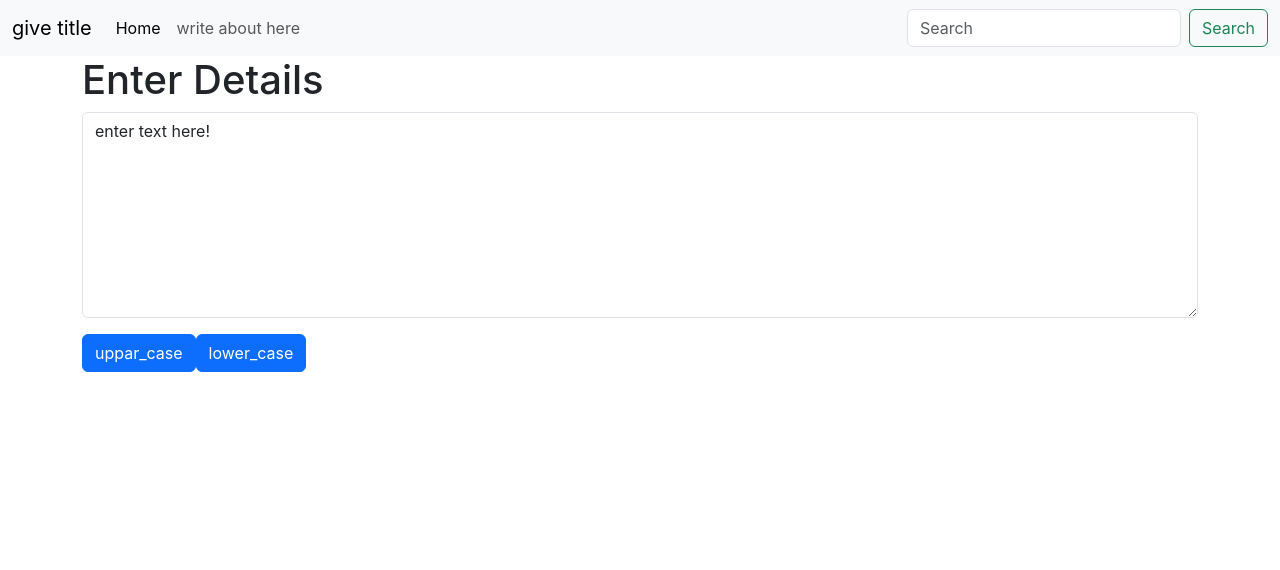
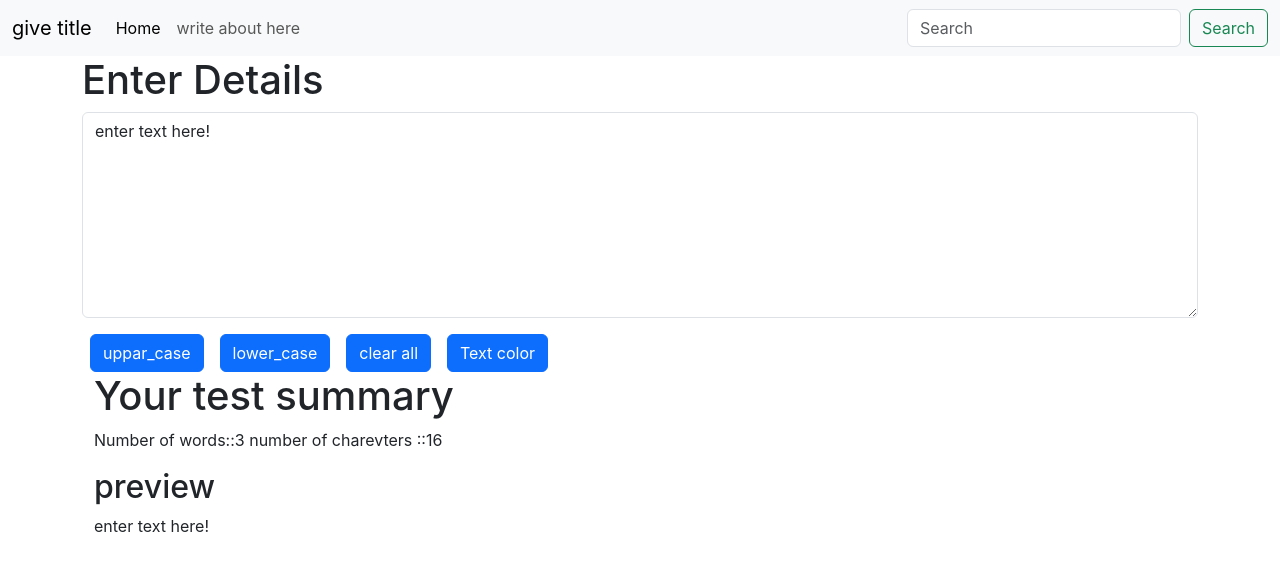
Before and after one commit to anshumanthakur07/react_learning, a React (Create React App) app: page / in a window 1280 px wide. Shown: the top 570 px of the page. Built offline with nearby package versions, Linux system fonts and the light colour scheme.

Commit message:
some more features

```diff
--- a/src/component/Textarea.js
+++ b/src/component/Textarea.js
@@ -1,34 +1,55 @@
 
-import React,{useState} from 'react'
+import React, { useState } from 'react'
 
 export default function Textarea(props) {
-    const handleUpClick=()=>{
+
+  const [text, setText] = useState('enter text here!');
+  //text="new text"  ---->wrong way to change the state
+  //setText("new text")  ---->right way to change the state
+
+  const handleUpClick = () => {
     // console.log("uppercase was clicked!")
-    let newtext=text.toUpperCase();
+    let newtext = text.toUpperCase();
     setText(newtext);
   }
-    const handledownpClick=()=>{
-    // console.log("uppercase was clicked!")
-    let newtext=text.toLowerCase();
+  const handledownpClick = () => {
+    // console.log("lowercase was clicked!")
+    let newtext = text.toLowerCase();
     setText(newtext);
   }
-    const handleOnChange=(event)=>{
+  const handleClearClick = () => {
+    let newtext = "";
+    setText(newtext);
+  }
+  const handleColorClick = () => {
+    let col=document.getElementById("txt_area");
+    col.innerHTML.style.color="red";
+  }
+  const handleOnChange = (event) => {
     // console.log("onchange was clicked!")
     setText(event.target.value);
   }
-                                                                  //text="new text"  ---->wrong way to change the state
-                                                              //setText("new text")  ---->right way to change the state
-const[text,setText]=useState('enter text here!');
+
 
   return (
     <>
       <h1>{props.heading}</h1>
       <div className="mb-3">
-  <textarea className="form-control" id="txt_area" value={text} onChange={handleOnChange}  rows="8"></textarea>
+        <textarea className="form-control" id="txt_area" value={text} onChange={handleOnChange} rows="8"></textarea>
       </div>
-<button type="buton" className='btn btn-primary' onClick={handleUpClick}>uppar_case</button>
+      <button type="buton" className='btn btn-primary mx-2' onClick={handleUpClick}>uppar_case</button>
+      <button type="buton" className='btn btn-primary mx-2' onClick={handledownpClick}>lower_case</button>
+      <button type="buton" className='btn btn-primary mx-2' onClick={handleClearClick}>clear all</button>
+      <button type="buton" className='btn btn-primary mx-2' onClick={handleColorClick}>Text color</button>
 
-<button type="buton" className='btn btn-primary'  onClick={handledownpClick}>lower_case</button>
+
+      <div className="container">
+        <h1>Your test summary</h1>
+        <p> Number of words::{text.split(" ").length} number of charevters ::{text.length}</p>
+        <h2>preview</h2>
+        <p>{text}</p>
+
+      </div>
 
     </>
   )
```
Lines whose indentation alone changed are shown as unchanged.
